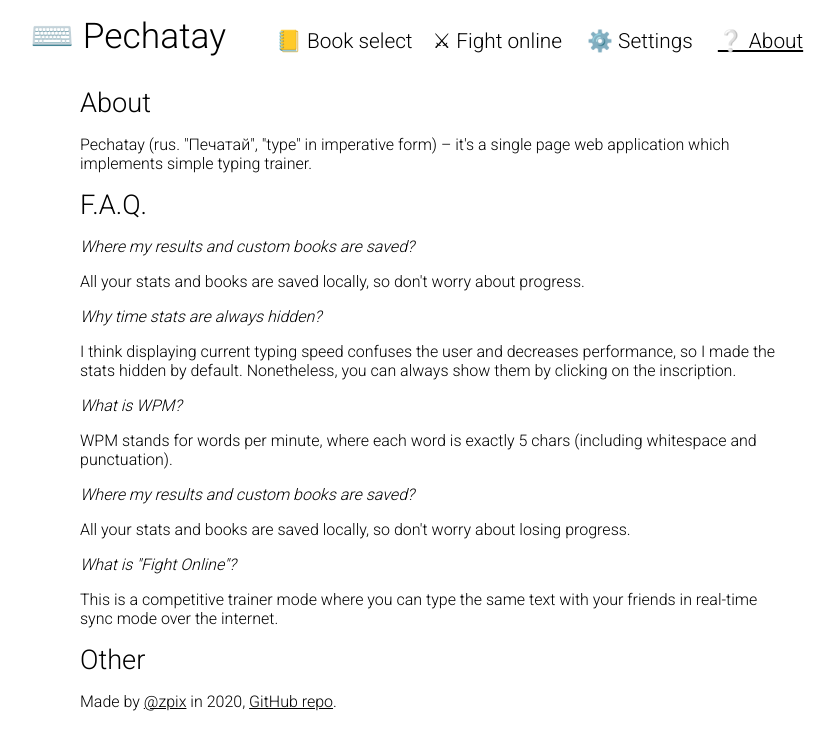
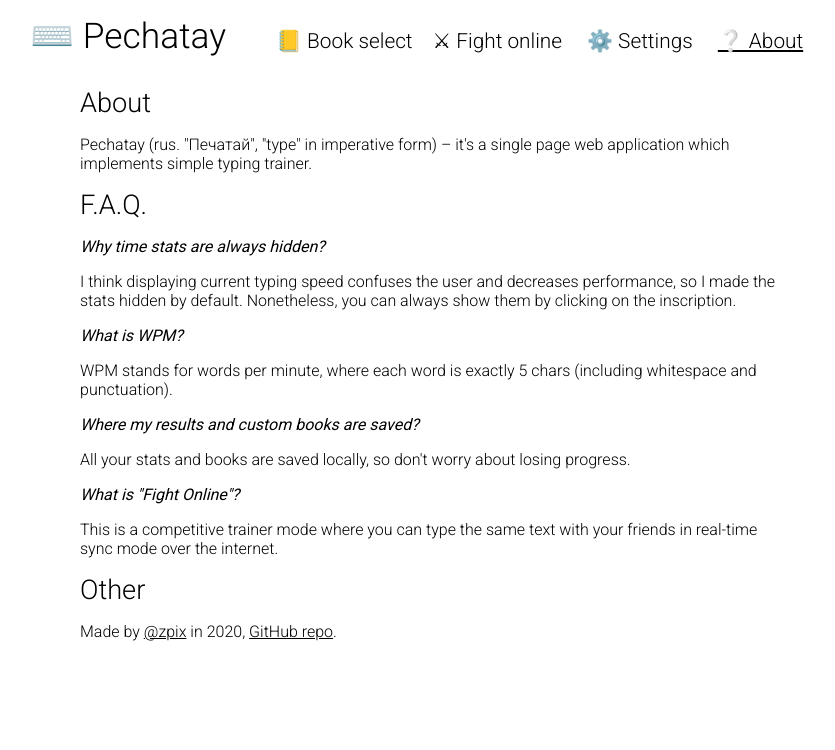
Before and after one commit to zpix1/pechatay, a Vue app: page /about in a window 1280 px wide. Shown: the top 750 px of the page, without its empty margins (210-1045 px from the left). Built offline with nearby package versions, Linux system fonts and the light colour scheme.

Commit message:
minor styles and content fixes

```diff
--- a/src/App.vue
+++ b/src/App.vue
@@ -1,7 +1,7 @@
 <template>
   <div class="pseudobody" :style="cssVars">
-    <div>
-      <Settings :modal="settings" @close="settings = false" />
+    <div class="big-container">
+      <Settings :modal="settings" @close="settings = false"/>
       <div v-if="!$store.state.loading">
         <div class="head">
           <span class="header">⌨️ Pechatay</span>
@@ -9,16 +9,18 @@
           <router-link class="g-text-button head-link" to="/">📒 Book select</router-link>
 
           <router-link class="g-text-button head-link" to="/fight/new"
-            >⚔ Fight online</router-link
+          >⚔ Fight online
+          </router-link
           >
 
-          <a :class="{ 'head-link':true, 'g-text-button': true, 'router-link-active': settings }" @click="settings = true">
+          <a :class="{ 'head-link':true, 'g-text-button': true, 'router-link-active': settings }"
+             @click="settings = true">
             ⚙️ Settings
           </a>
 
           <router-link class="g-text-button head-link" to="/about">❔ About</router-link>
         </div>
-        <router-view :key="$route.path"  class="container"/>
+        <router-view :key="$route.path" class="container"/>
       </div>
       <div v-else>Loading database...</div>
     </div>
@@ -54,9 +56,9 @@ export default {
         "--correct-char-color": "blue"
       };
       if (this.$store.state.settings.theme === "Light") {
-        return { ...both, ...lightTheme };
+        return {...both, ...lightTheme};
       } else {
-        return { ...both, ...darkTheme };
+        return {...both, ...darkTheme};
       }
     },
   },
@@ -82,6 +84,11 @@ export default {
   margin: 15px auto;
 }
 
+.big-container {
+  max-width: 800px;
+  margin: 15px auto;
+}
+
 .head {
   border-radius: 3px;
   max-width: 800px;
@@ -95,11 +102,19 @@ export default {
 }
 
 .head a.router-link-active {
-  /*font-weight: 500;*/
+  text-decoration: underline;
+  user-focus: none;
+  outline: 0;
+}
 
-  text-decoration: underline;
-  /*text-decoration-thickness: 1px;*/
+a, .header {
+  user-select: none;
 }
+
+a:hover, a:active, a:focus {
+  outline: 0;
+}
+
 .head-link {
   margin-left: 20px;
 }
--- a/src/views/About.vue
+++ b/src/views/About.vue
@@ -7,12 +7,6 @@
   </p>
 
   <div class="g-header">F.A.Q.</div>
-  <p class="question">
-    Where my results and custom books are saved?
-  </p>
-  <p class="answer">
-    All your stats and books are saved locally, so don't worry about progress.
-  </p>
 
   <p class="question">
     Why time stats are always hidden?
@@ -60,6 +54,7 @@ export default {
 
 <style scoped>
 .question {
+  font-weight: 400;
   font-style: italic;
 }
 </style>
```
